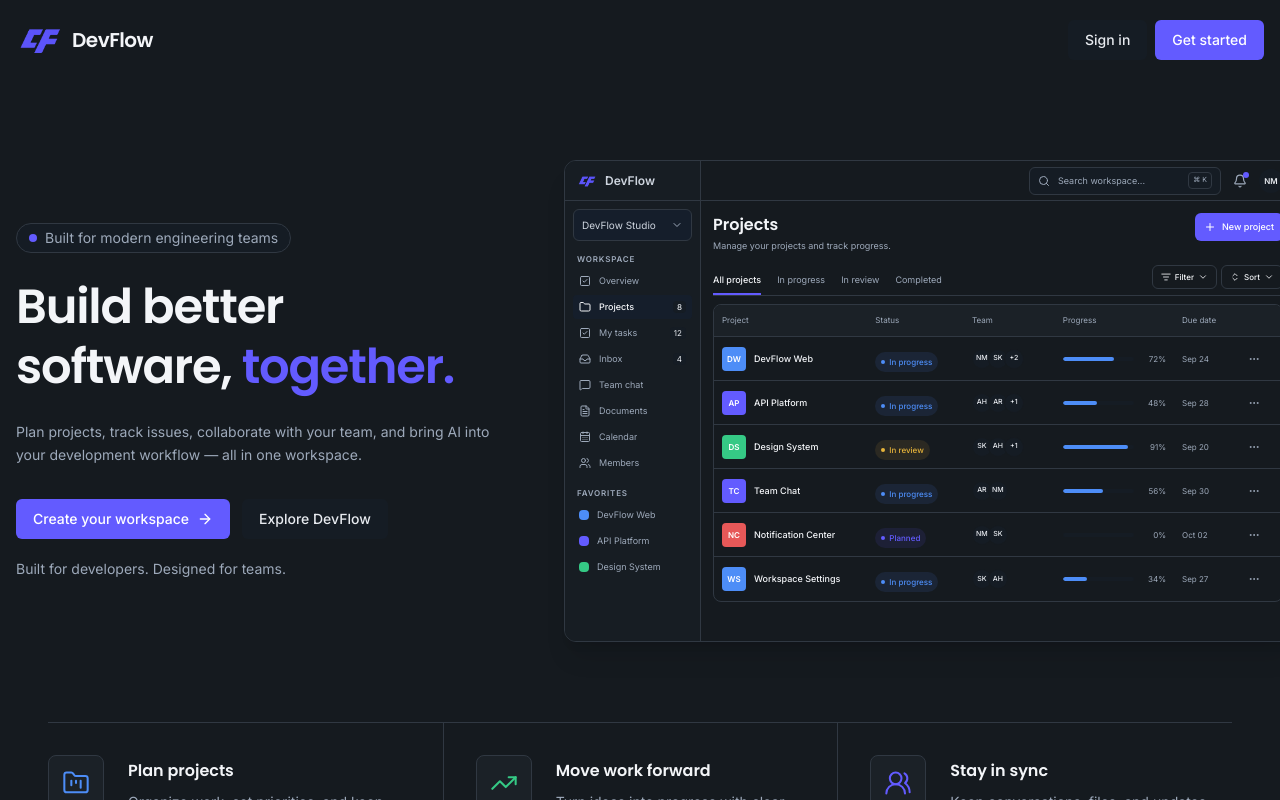
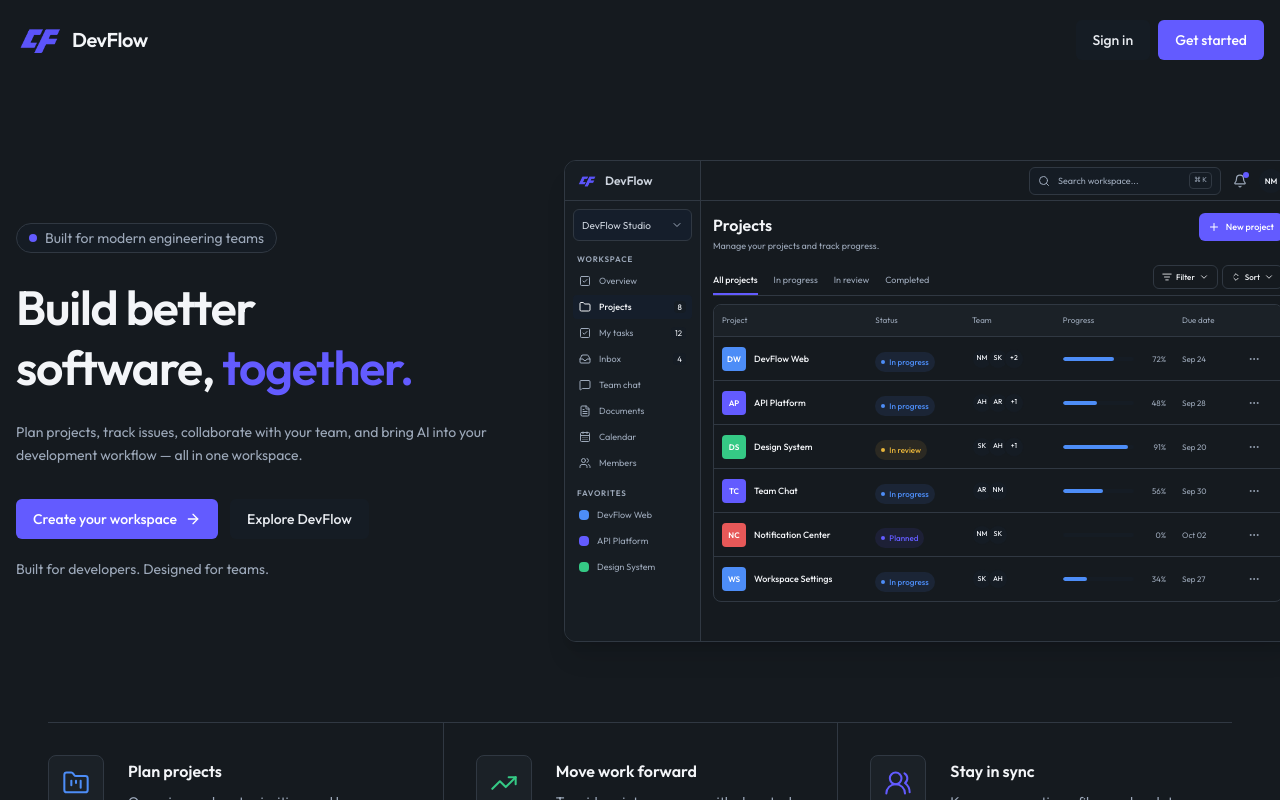
Before and after one commit to nabeelmunir00/DevFlow, a Next.js app in the folder apps/web/: page / in a window 1280 px wide. Shown: the top 800 px of the page. Built offline with nearby package versions, Linux system fonts and the light colour scheme; no server answers.

Commit message:
feat: update font styles in globals.css and layout.tsx; enhance ProjectSprints and SprintTaskList components for improved layout and accessibility

```diff
--- a/apps/web/src/app/globals.css
+++ b/apps/web/src/app/globals.css
@@ -121,9 +121,9 @@
 }
 
 @theme inline {
-  --font-sans: var(--font-inter);
-  --font-mono: var(--font-inter);
-  --font-heading: var(--font-poppins);
+  --font-sans: var(--font-outfit);
+  --font-mono: var(--font-outfit);
+  --font-heading: var(--font-outfit);
 
   --color-background: var(--background);
   --color-foreground: var(--foreground);
--- a/apps/web/src/app/layout.tsx
+++ b/apps/web/src/app/layout.tsx
@@ -1,29 +1,10 @@
 import type { Metadata } from "next";
 import { ClerkProvider } from "@clerk/nextjs";
-import { Geist_Mono, Poppins, Inter } from "next/font/google";
+import { Outfit } from "next/font/google";
 
 import "./globals.css";
 import { ThemeProvider } from "@/providers/theme-provider";
 import { Tooltip, TooltipProvider } from "@/components/ui/tooltip";
-
-const poppins = Poppins({
-  subsets: ["latin"],
-  variable: "--font-poppins",
-  display: "swap",
-  weight: ["100", "200", "300", "400", "500", "600", "700", "800", "900"],
-});
-
-const geistMono = Geist_Mono({
-  subsets: ["latin"],
-  variable: "--font-geist-mono",
-  display: "swap",
-});
-const inter = Inter({
-  subsets: ["latin"],
-  variable: "--font-inter",
-  display: "swap",
-  weight: ["100", "200", "300", "400", "500", "600", "700", "800", "900"],
-});
 
 export const metadata: Metadata = {
   title: {
@@ -33,6 +14,12 @@ export const metadata: Metadata = {
   description:
     "AI-powered software development and project management workspace for modern engineering teams.",
 };
+const outfit = Outfit({
+  subsets: ["latin"],
+  weight: ["100", "200", "300", "400", "500", "600", "700", "800", "900"],
+  variable: "--font-outfit",
+  display: "swap",
+});
 
 type RootLayoutProps = Readonly<{
   children: React.ReactNode;
@@ -41,11 +28,7 @@ type RootLayoutProps = Readonly<{
 export default function RootLayout({ children }: RootLayoutProps) {
   return (
     <ClerkProvider>
-      <html
-        lang="en"
-        suppressHydrationWarning
-        className={`${poppins.variable} ${geistMono.variable} ${inter.variable}`}
-      >
+      <html lang="en" suppressHydrationWarning className={`${outfit.variable}`}>
         <body className="min-h-dvh bg-background font-sans text-foreground antialiased">
           <ThemeProvider
             attribute="class"
--- a/apps/web/src/features/projects/components/details/sprints/project-sprints.tsx
+++ b/apps/web/src/features/projects/components/details/sprints/project-sprints.tsx
@@ -73,24 +73,18 @@ export function ProjectSprints({
   if (view !== "active") {
     return (
       <div className="w-full min-w-0">
-        <div className="rounded-lg border border-border bg-card">
-          <div className="p-4">
+        <div className="rounded-lg border border-border bg-card p-4">
           <SprintViewTabs value={view} onValueChange={setView} />
 
           <div className="flex min-h-64 items-center justify-center">
-              <div className="px-4 text-center">
+            <div className="text-center">
               <h3 className="text-sm font-medium text-foreground">
-                  {view === "upcoming"
-                    ? "Upcoming sprints"
-                    : "Completed sprints"}
+                {view === "upcoming" ? "Upcoming sprints" : "Completed sprints"}
               </h3>
 
               <p className="mt-1 text-sm text-muted-foreground">
-                  {view === "upcoming"
-                    ? "Upcoming sprint data will appear here."
-                    : "Completed sprint data will appear here."}
+                Sprint data will appear here.
               </p>
-              </div>
             </div>
           </div>
         </div>
@@ -100,9 +94,9 @@ export function ProjectSprints({
 
   return (
     <div className="w-full min-w-0">
-      <div className="grid w-full min-w-0 grid-cols-1 gap-4 md:grid-cols-2 xl:grid-cols-12">
+      <div className="grid min-w-0 grid-cols-1 gap-4 md:grid-cols-2 lg:grid-cols-12">
         {/* Sprint summary */}
-        <section className="order-1 min-w-0 md:col-span-2 xl:col-span-9">
+        <section className="order-1 min-w-0 md:col-span-2 lg:col-span-9">
           <div className="h-full min-w-0 rounded-lg border border-border bg-card p-4">
             <div className="mb-4">
               <SprintViewTabs value={view} onValueChange={setView} />
@@ -118,12 +112,12 @@ export function ProjectSprints({
         </section>
 
         {/* Team workload */}
-        <aside className="order-4 min-w-0 md:col-span-1 xl:order-2 xl:col-span-3">
+        <aside className="order-4 min-w-0 md:col-span-1 lg:order-2 lg:col-span-3">
           <TeamWorkload members={teamWorkload} />
         </aside>
 
         {/* Sprint tasks */}
-        <section className="order-2 min-w-0 md:col-span-1 xl:order-3 xl:col-span-5">
+        <section className="order-2 min-w-0 md:col-span-1 lg:order-3 lg:col-span-5">
           <SprintTaskList
             title={project.sprint}
             tasks={sprintTasks}
@@ -133,7 +127,7 @@ export function ProjectSprints({
         </section>
 
         {/* Backlog */}
-        <section className="order-3 min-w-0 md:col-span-1 xl:order-4 xl:col-span-4">
+        <section className="order-3 min-w-0 md:col-span-1 lg:order-4 lg:col-span-4">
           <SprintTaskList
             title="Backlog"
             tasks={backlogTasks}
@@ -143,7 +137,7 @@ export function ProjectSprints({
         </section>
 
         {/* Past sprints */}
-        <aside className="order-5 min-w-0 md:col-span-1 xl:col-span-3">
+        <aside className="order-5 min-w-0 md:col-span-1 lg:col-span-3">
           <PastSprints sprints={pastSprints} />
         </aside>
       </div>
--- a/apps/web/src/features/projects/components/details/sprints/sprint-task-list.tsx
+++ b/apps/web/src/features/projects/components/details/sprints/sprint-task-list.tsx
@@ -90,7 +90,7 @@ export function SprintTaskList({
       <Table>
         <TableHeader>
           <TableRow>
-            <TableHead className="w-10" />
+            <TableHead />
 
             <TableHead className="w-20">Key</TableHead>
 
```
Lines whose indentation alone changed are shown as unchanged.
